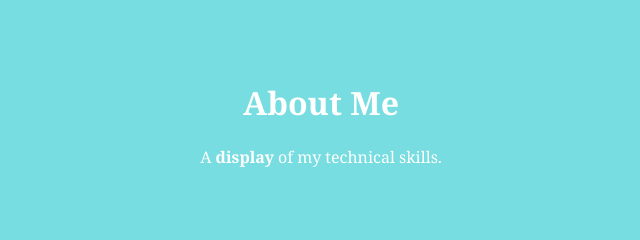
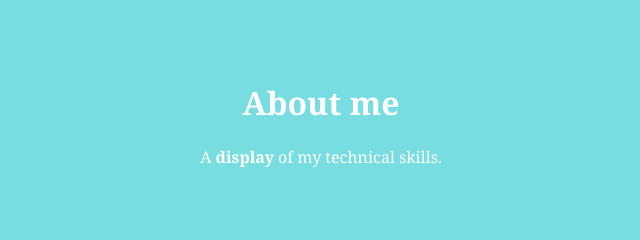
Before and after one commit to AneezaKhawaja/Aneeza-Khawaja-INST377-Spring-Test-Page, a plain HTML site: page index.html in a window 1280 px wide. Shown: the top 240 px of the page, 319-959 px from the left. Drawn offline with Linux system fonts and the light colour scheme.

Commit message:
Update index.html

```diff
--- a/index.html
+++ b/index.html
@@ -2,7 +2,7 @@
 <html>
   <head>
     <meta charset="utf-8">
-    <title>About Me</title>
+    <title>Aneeza's INST377 Spring Test page</title>
     <style>
       * {
         box-sizing: border-box;
@@ -26,7 +26,7 @@
   </head>
   <body>
     <div class = "header">
-      <h1>About Me</h1>
+      <h1>About me</h1>
       <p>A <b> display</b> of my technical skills.</p>
     </div>
      <img src="images/0.jpg" width="600" height="600">
```
